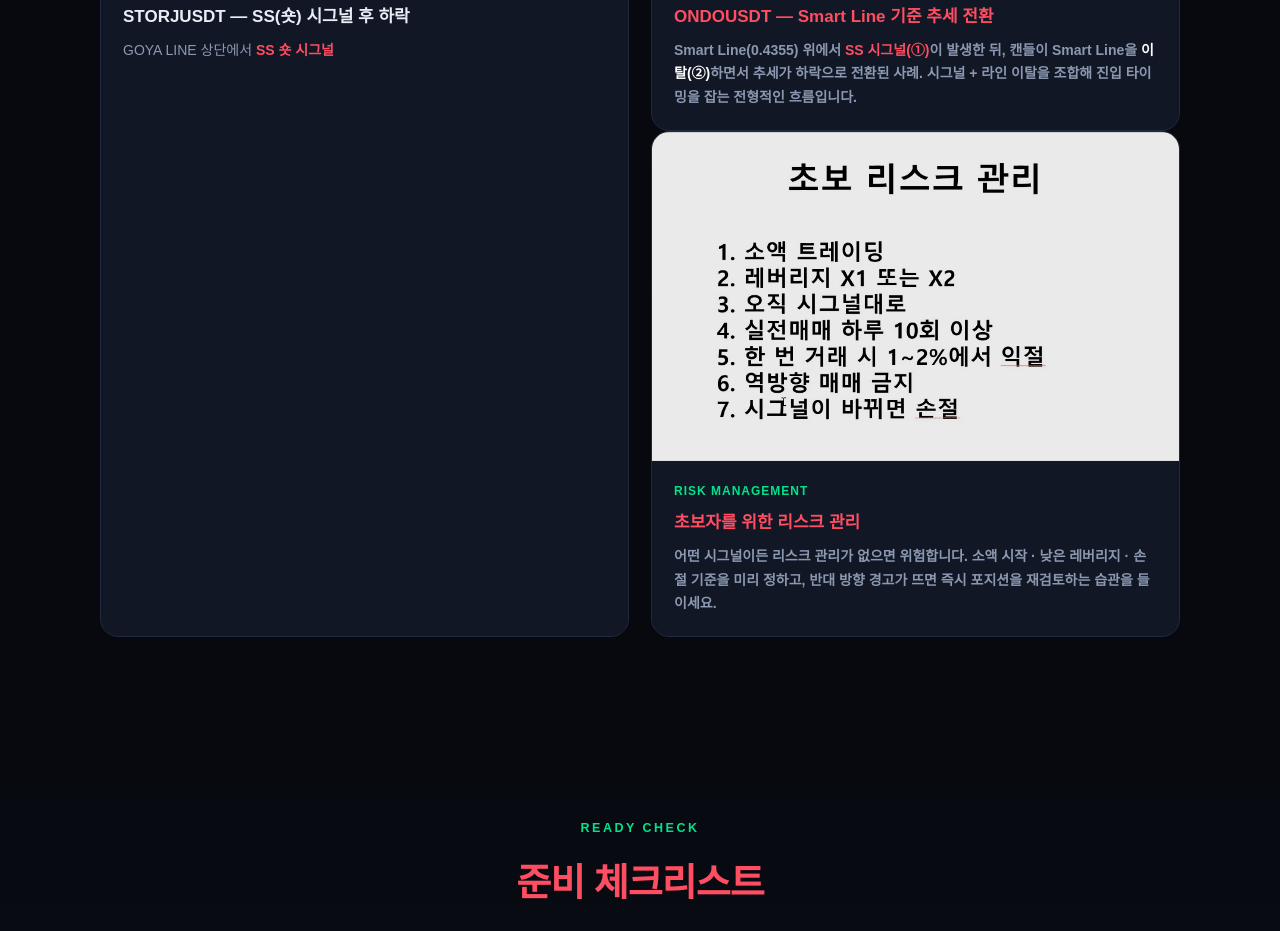
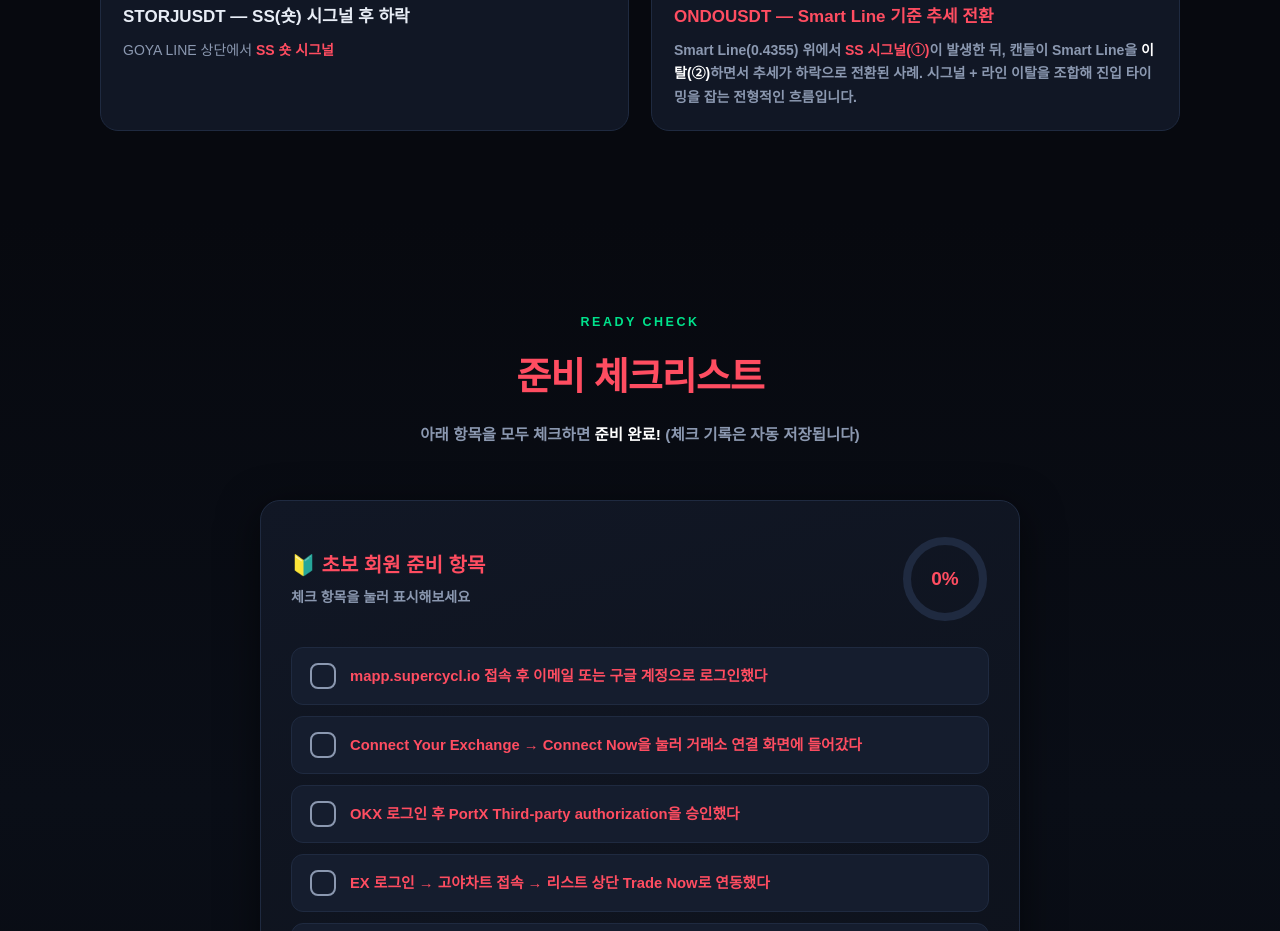
Before and after one commit to mjky1014-collab/super, a plain HTML site: page index.html in a window 1280 px wide. Shown: the part 3598-4529 px from the top of the page. Drawn offline with Linux system fonts and the light colour scheme.

Commit message:
Add files via upload

```diff
--- a/index.html
+++ b/index.html
@@ -635,17 +635,6 @@ footer b{color:var(--txt)}
           <p>Smart Line(0.4355) 위에서 <b style="color:var(--short)">SS 시그널(①)</b>이 발생한 뒤, 캔들이 Smart Line을 <b style="color:#fff">이탈(②)</b>하면서 추세가 하락으로 전환된 사례. 시그널 + 라인 이탈을 조합해 진입 타이밍을 잡는 전형적인 흐름입니다.</p>
         </div>
       </div>
-      <div class="case-card reveal" data-img="assets/risk.jpg">
-        <div class="case-thumb">
-          <img src="assets/risk.jpg" alt="초보 리스크 관리" loading="lazy">
-          <div class="zoom">🔍 클릭해서 확대</div>
-        </div>
-        <div class="case-body">
-          <div class="ct">RISK MANAGEMENT</div>
-          <h3>초보자를 위한 리스크 관리</h3>
-          <p>어떤 시그널이든 리스크 관리가 없으면 위험합니다. 소액 시작 · 낮은 레버리지 · 손절 기준을 미리 정하고, 반대 방향 경고가 뜨면 즉시 포지션을 재검토하는 습관을 들이세요.</p>
-        </div>
-      </div>
     </div>
   </div>
 </section>
```
